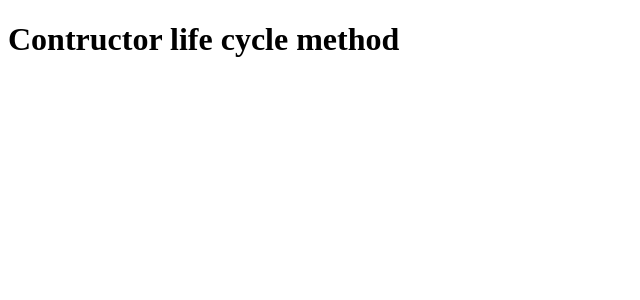
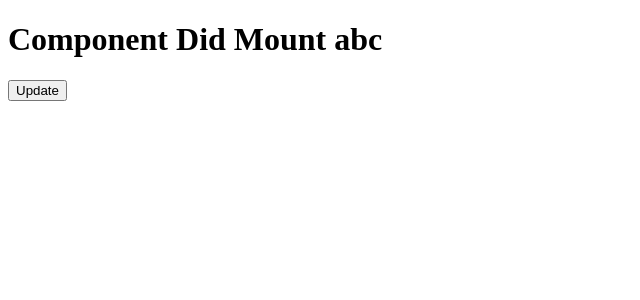
Before and after one commit to Ashleshad22/react, a React (Vite) app in the folder 01vitereact/: page / in a window 1280 px wide. Shown: the top 300 px of the page, without its empty margins (0-640 px from the left). Built offline with nearby package versions, Linux system fonts and the light colour scheme.

Commit message:
comp did  mount

```diff
--- a/01vitereact/src/App.jsx
+++ b/01vitereact/src/App.jsx
@@ -3,13 +3,24 @@ import React from "react";
 class App extends React.Component {
   constructor() {
     super();
+    this.state = {
+      name: "abc",
+    };
     console.warn("constructor");
+  }
+  componentDidMount() {
+    console.warn("componentDidMount");
   }
 
   render() {
     return (
       <>
-        <h1>Contructor life cycle method</h1>
+        <h1>Component Did Mount {this.state.name}</h1>
+        <button
+          onClick={() => {
+            this.setState({ name: "xyz" });
+          }}
+        >Update</button>
       </>
     );
   }
```
